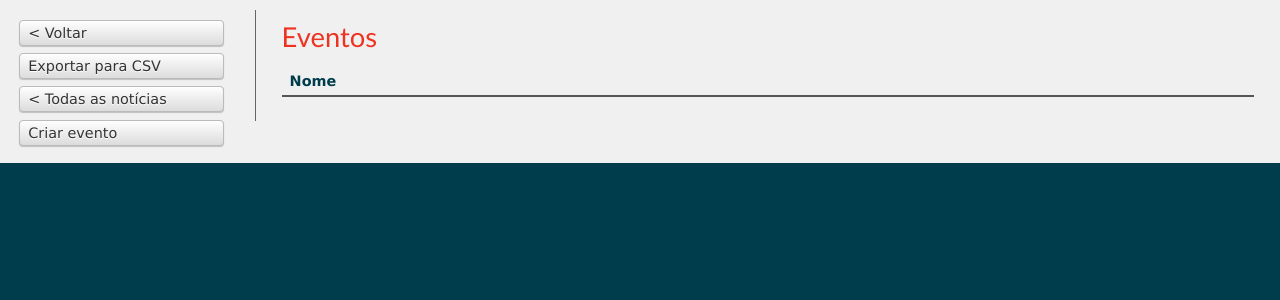
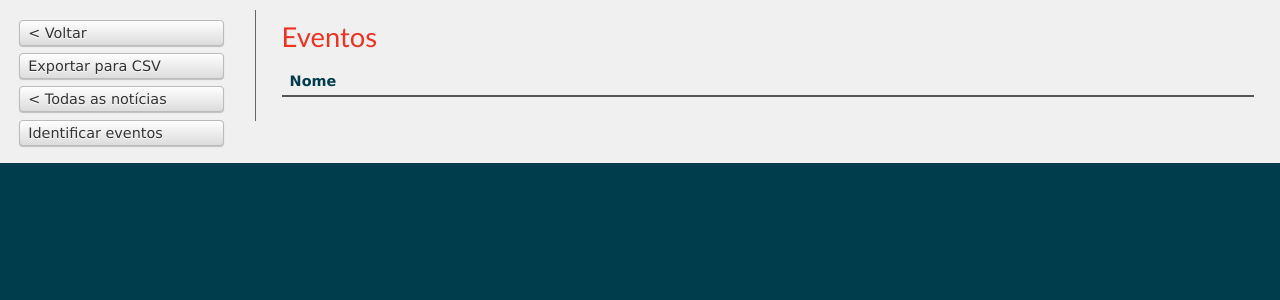
Before and after one commit to pcalcina/news-analyser, a CakePHP app: the page made by app/View/Events/index.ctp in a window 1280 px wide. Shown: the part 26-326 px from the top of the page. Run offline with PHP 8.4 and a stand-in for CakePHP, Linux system fonts and the light colour scheme; the template is opened without the code that fills it, so the values that code supplies are empty; some libraries are stand-ins or nearby versions.

Commit message:
Correcion de index event

```diff
--- a/app/View/Events/index.ctp
+++ b/app/View/Events/index.ctp
@@ -48,6 +48,6 @@
     	<li><?php echo $this->Html->link(__('< Todas as notícias'),
     		            array('controller'=>'News', 'action'=>'index')); ?>
 	    </li>
-		<li><?php echo $this->Html->link(__('Criar evento'), array('action' => 'add')); ?></li>
+		<li><?php echo $this->Html->link(__('Identificar eventos'), array('controller' => 'annotation_groups', 'action' => 'possible_groups')); ?></li>
 	</ul>
 </div>
```
